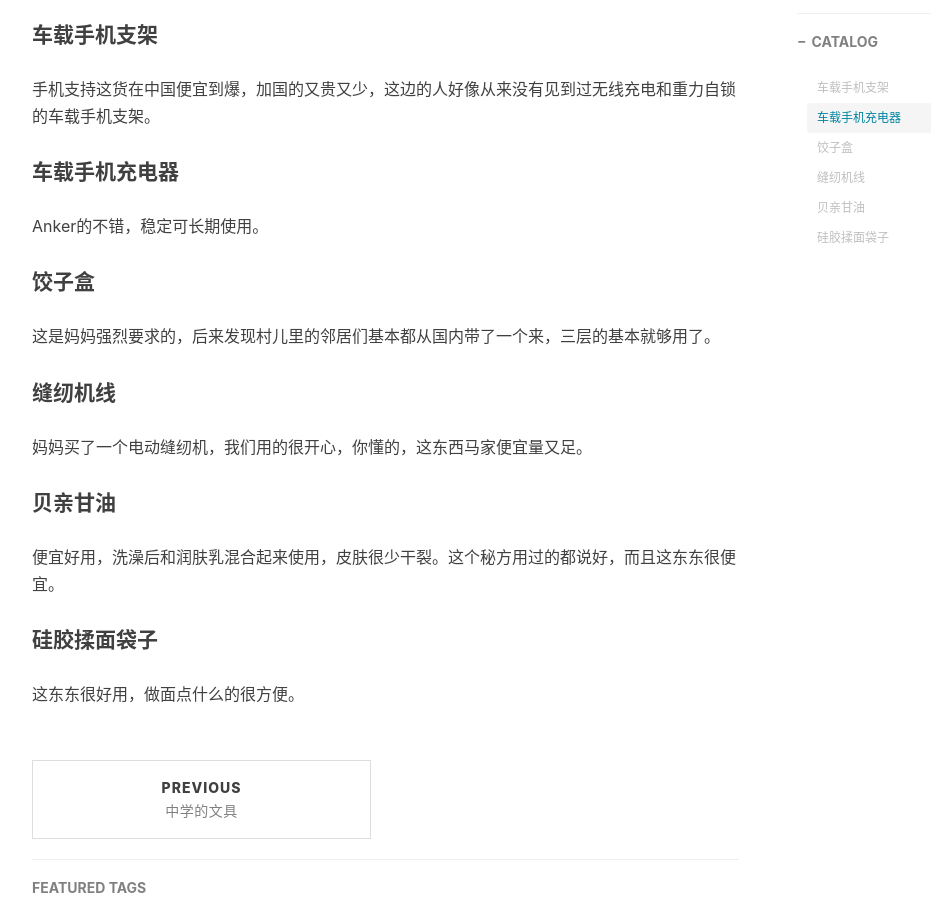
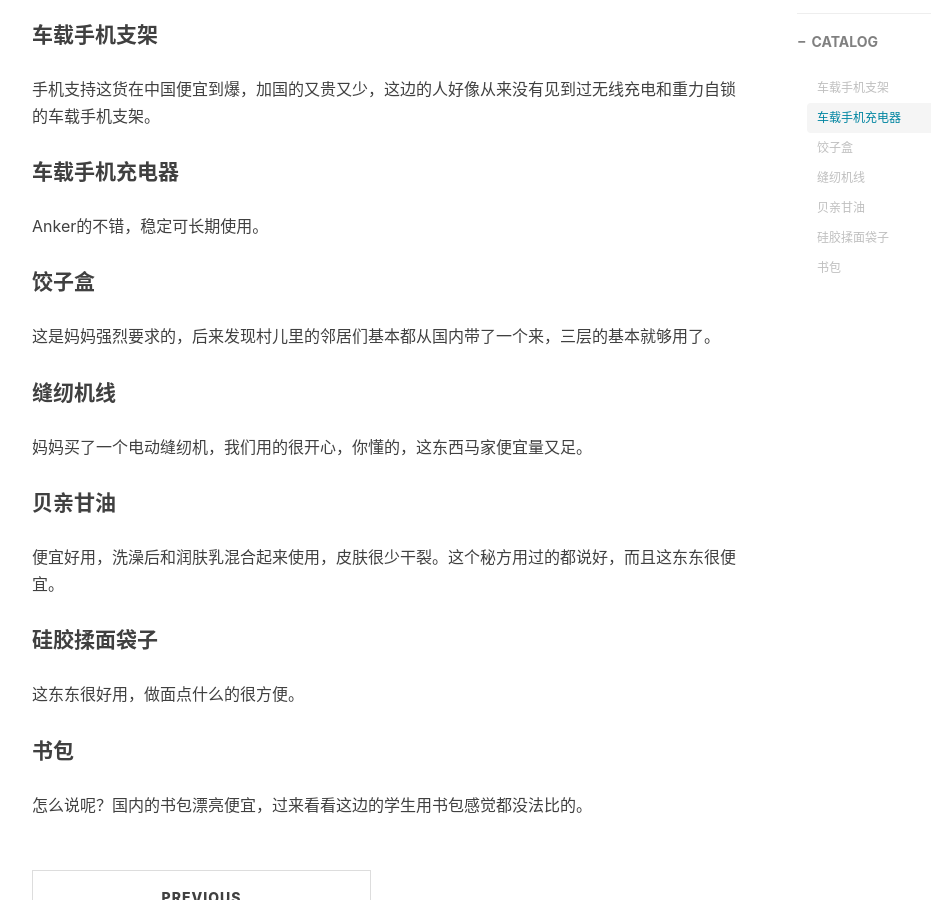
Before and after one commit to rainypo/rainypo.github.io, a Jekyll site: the page built from _posts/2019-03-14-前往枫叶国的什么值得带一.md, in a window 1280 px wide and 900 px high, scrolled down 550 px. Shown: the whole window, without its empty margins (233-1164 px from the left). Built offline with Jekyll 4.4.1, drawn with Linux system fonts in a browser that asks for light colours; nearby versions of some CDN libraries; comment, search, counter and statistics services are not loaded.

Commit message:
Update 2019-03-14-前往枫叶国的什么值得带一.md

```diff
--- a/_posts/2019-03-14-前往枫叶国的什么值得带一.md
+++ b/_posts/2019-03-14-前往枫叶国的什么值得带一.md
@@ -33,3 +33,7 @@ Anker的不错，稳定可长期使用。
 #### 硅胶揉面袋子
 
 这东东很好用，做面点什么的很方便。
+
+#### 书包
+
+怎么说呢？国内的书包漂亮便宜，过来看看这边的学生用书包感觉都没法比的。
```
